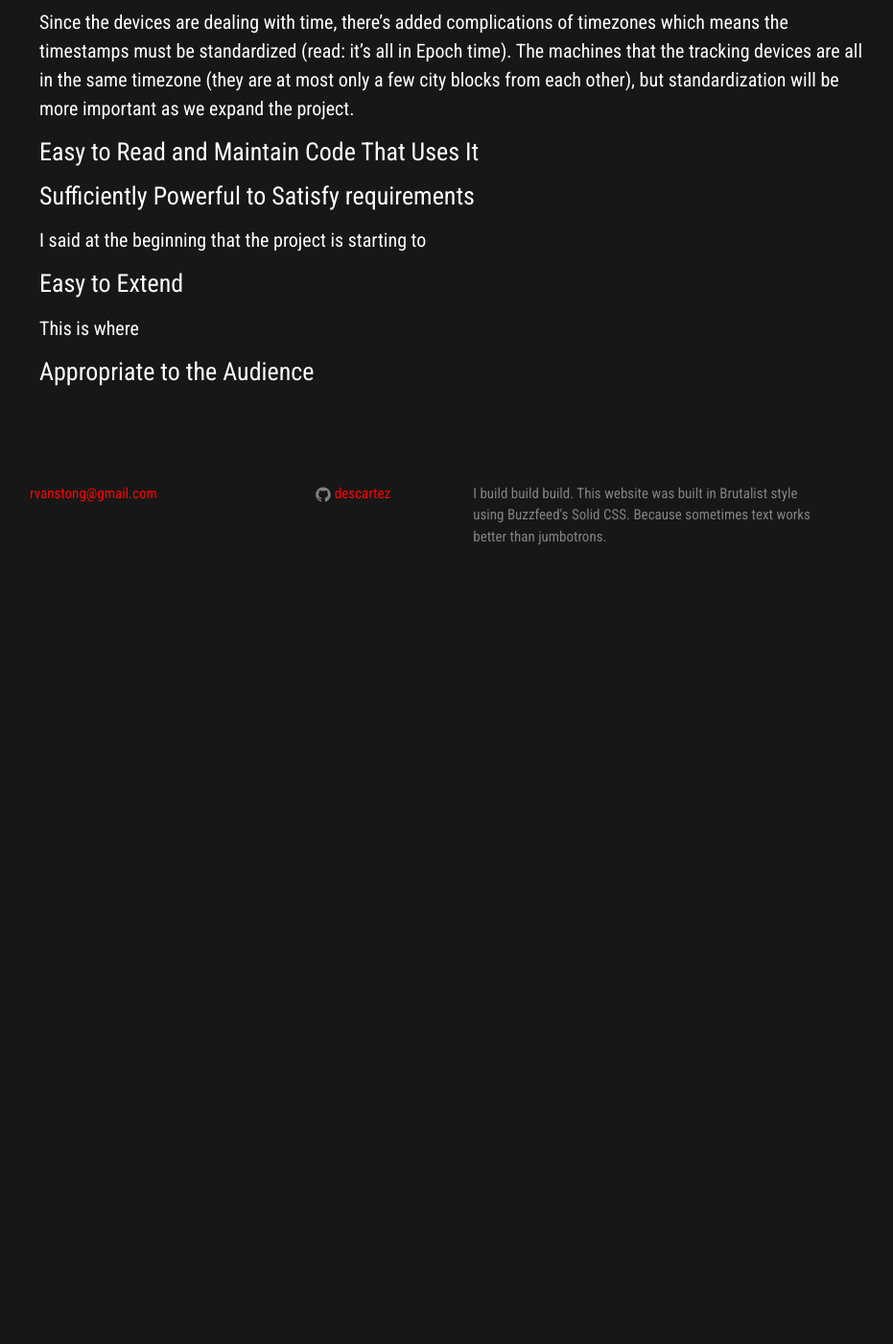
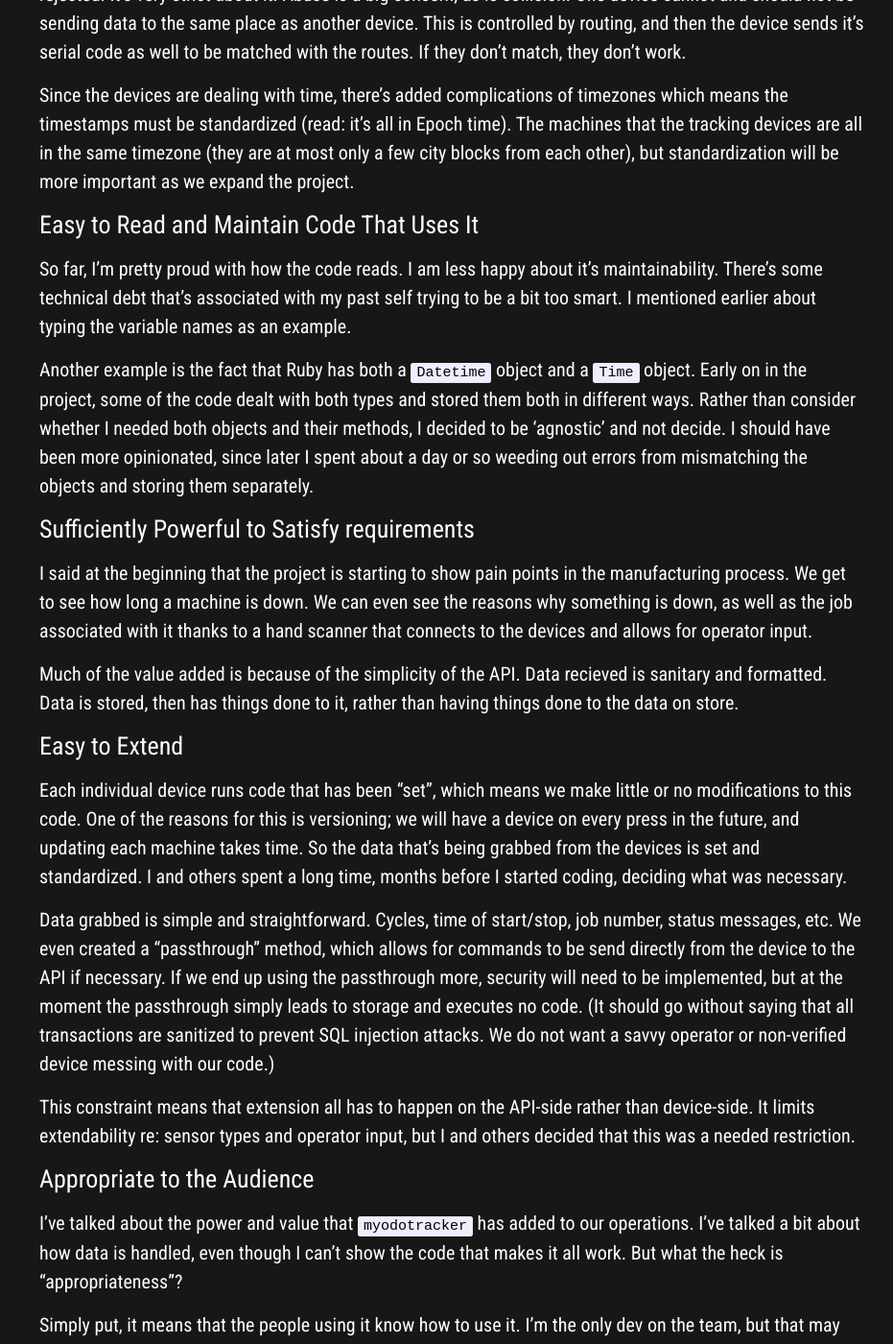
Before and after one commit to descartez/descartez.github.io, a Jekyll site: the page built from _posts/2017-04-22-api-report-card.md, in a window 1280 px wide and 1400 px high, scrolled down 1555 px. Shown: the whole window at 96% size, without its empty margins (169-1100 px from the left). Built offline with Jekyll 4.4.1, drawn with Linux system fonts in a browser that asks for light colours; some web fonts are replaced; before the commit the page ends 2185 px from its top, so only the background shows below that; some of the changed text lies outside the part shown.

Commit message:
finished api-report-card

````diff
--- a/_posts/2017-04-22-api-report-card.md
+++ b/_posts/2017-04-22-api-report-card.md
@@ -26,7 +26,10 @@ All of these are simple, but contain multitudes. I'm not permitted to share
 ### Easy to Learn and Easy to Use
 I think these categories overlap somewhat.
 
-```myodotracker``` is simple. It takes JSON objects with a head (denoting what type of transaction should occur to the data and where the data should go), and then data that gets passed along. There are multiple ways for the data to be parsed, and the transaction type gives a heads up to the API what the format of the data will look like.The code reads easy, but if I could change anything I would make the variable names in the JSON denote the _type_ of data being passed. It's not strictly necessary, since the API is in Rails (and Ruby is dynamically typed), but it would be more descriptive and avoid confusion later on.
+```myodotracker``` is simple. It takes JSON objects with a head (denoting what type of transaction should occur to the data and where the data should go), and then data that gets passed along. There are multiple ways for the data to be parsed, and the transaction type gives a heads up to the API what the format of the data will look like.
+
+The code reads easy, but if I could change anything I would make the variable names in the JSON denote the _type_ of data being passed.  ```cycles``` (the number of rotations/armature movements/etc per machine) should be  ```cycles_integer``` and so on.
+It's not strictly necessary, since the API is in Rails (and Ruby is dynamically typed), but it would be more descriptive and avoid confusion later on.
 
 Documentation is minimally needed, the handling of the JSON is mainly concerned with data storage first and foremost. The time of the start/stop signal being the most important. Any math done to calculate things like uptime and downtime are done by the backend rather than the devices on site or on receiving the signal. The API grabs the JSON and then stores it in objects.
 
@@ -36,12 +39,28 @@ If the devices do not denote the transaction type or put the wrong type of data
 Since the devices are dealing with time, there's added complications of timezones which means the timestamps must be standardized (read: it's all in Epoch time). The machines that the tracking devices are all in the same timezone (they are at most only a few city blocks from each other), but standardization will be more important as we expand the project.
 
 ### Easy to Read and Maintain Code That Uses It
+So far, I'm pretty proud with how the code reads. I am less happy about it's maintainability. There's some technical debt that's associated with my past self trying to be a bit too smart. I mentioned earlier about typing the variable names as an example.
 
+Another example is the fact that Ruby has both a ```Datetime``` object and a ```Time``` object. Early on in the project, some of the code dealt with both types and stored them both in different ways. Rather than consider whether I needed both objects and their methods, I decided to be 'agnostic' and not decide. I should have been more opinionated, since later I spent about a day or so weeding out errors from mismatching the objects and storing them separately.
 
 ### Sufficiently Powerful to Satisfy requirements
-I said at the beginning that the project is starting to
+I said at the beginning that the project is starting to show pain points in the manufacturing process. We get to see how long a machine is down. We can even see the reasons why something is down, as well as the job associated with it thanks to a hand scanner that connects to the devices and allows for operator input.
+
+Much of the value added is because of the simplicity of the API. Data recieved is sanitary and formatted. Data is stored, then has things done to it, rather than having things done to the data on store.
 
 ### Easy to Extend
-This is where
+Each individual device runs code that has been "set", which means we make little or no modifications to this code. One of the reasons for this is versioning; we will have a device on every press in the future, and updating each machine takes time. So the data that's being grabbed from the devices is set and standardized. I and others spent a long time, months before I started coding, deciding what was necessary.
+
+Data grabbed is simple and straightforward. Cycles, time of start/stop, job number, status messages, etc. We even created a "passthrough" method, which allows for commands to be send directly from the device to the API if necessary. If we end up using the passthrough more, security will need to be implemented, but at the moment the passthrough simply leads to storage and executes no code. (It should go without saying that all transactions are sanitized to prevent SQL injection attacks. We do not want a savvy operator or non-verified device messing with our code.)
+
+This constraint means that extension all has to happen on the API-side rather than device-side. It limits extendability re: sensor types and operator input, but I and others decided that this was a needed restriction.
 
 ### Appropriate to the Audience
+I've talked about the power and value that ```myodotracker``` has added to our operations. I've talked a bit about how data is handled, even though I can't show the code that makes it all work. But what the heck is "appropriateness"?
+
+Simply put, it means that the people using it know how to use it. I'm the only dev on the team, but that may not always be. If anything, I should be coding for an audience, even if the code is for future-me. I'm always improving my skills, so I need to write code that can be read and modified easily. Past-me has made mistakes, but by writing "code like prose" I can make sure those mistakes are contained. So far I think I've been doing pretty well, and I only curse my past self a few times a day rather than every second of every day.
+
+## How'd I do?
+I think there's always room for improvement. Always. I think I've done pretty well though. My colleagues are happy with what they are seeing, and feature adds will be simple enough as time goes on. There's talk of being able to have text alerts when a machine is down for too long, or job-costing done using the job numbers that are stored. These are big adds, but I foresee very little time mucking around in past code that barely works, but rather spending more time on extension. Maintenance is still a big concern (it always is), as the project begins to expand and more machines get more trackers on them.
+
+Overall I am hopeful and happy with where this project is and is going.
````
